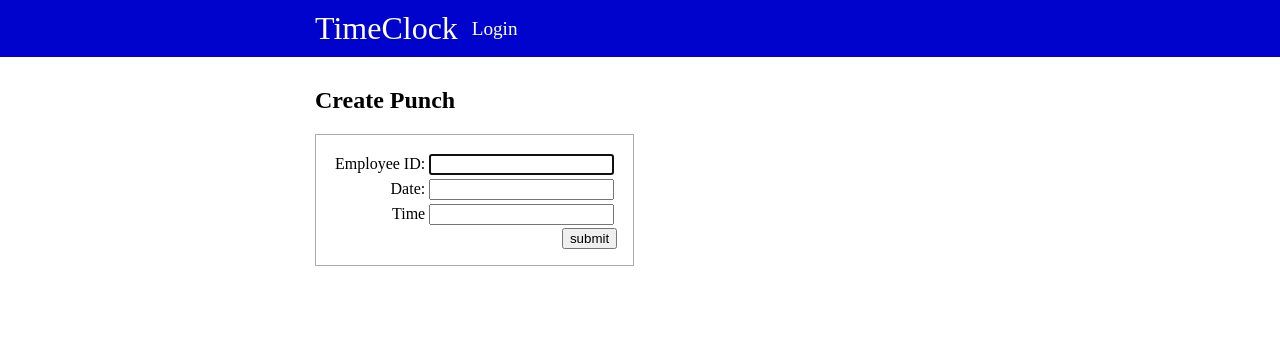
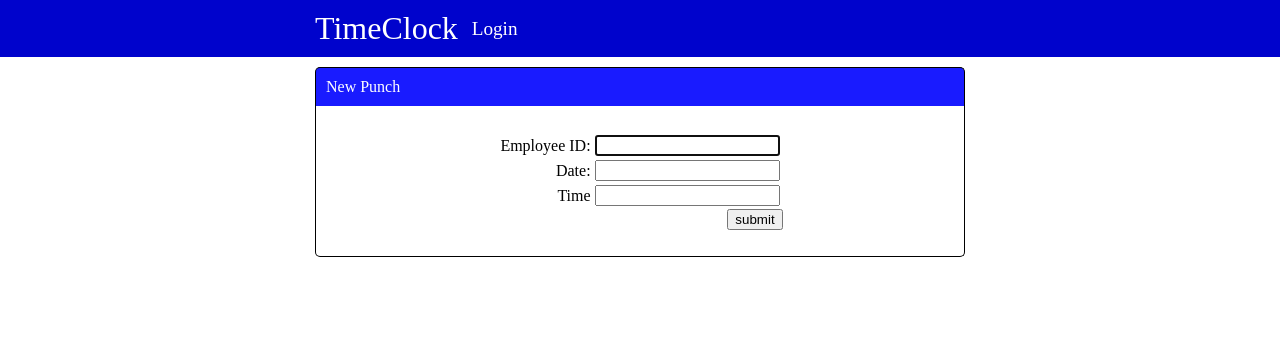
Before and after one commit to JamesLikier/timeclock, a Python web app: template templates/punch/punchNewGET.html in a window 1280 px wide. Shown: the top 339 px of the page. Run offline with Jinja, Linux system fonts and the light colour scheme; the template is opened without the code that fills it, so the values that code supplies are empty.

Commit message:
user_macros.html: Removed border class from forms.
Added general_macros.html
* Added section macro to unify styling.

punch_macros.html:
Updated to use new section macro.

user_macros.html:
Updated to use new section macro.

timeclock.css:
Added styles for new section elements.
Changed width of employee list.
Added some helper classes.

```diff
--- a/static/timeclock.css
+++ b/static/timeclock.css
@@ -9,6 +9,10 @@
     --success-color: #99ffb1;
     --error-color: #ffb8b8;
     --warning-color: #f3ffb8;
+    --section-header-bg-color: rgba(0,3,255,0.9);
+    --section-header-text-color: white;
+    --section-body-bg-color: white;
+    --section-body-text-color: black;
 }
 
 html {
@@ -37,8 +41,8 @@ body {
 
 @media (max-width: 800px) {
     .container {
-        margin-left: 10px;
-        margin-right: 0px;
+        margin-left: 5px;
+        margin-right: 5px;
     }
 
     .navbar {
@@ -172,7 +176,7 @@ body {
 }
 
 .employee-list {
-    width: max-content;
+    min-width: 300px;
     border: 1px solid;
     display: flex;
     flex-direction: column;
@@ -296,6 +300,12 @@ form input[type="submit"] {
 .p-r {
     position: relative;
 }
+.min-c {
+    width: min-content;
+}
+.text-c {
+    text-align: center;
+}
 .floating {
     position: absolute;
     background-color: var(--body-bg-color);
@@ -415,3 +425,33 @@ form input[type="submit"] {
     padding-right: 1em;
 }
 /* END MODAL */
+
+/* SECTION */
+.section-header, .section-content {
+    padding: 10px;
+    border-left: 1px solid black;
+    border-right: 1px solid black;
+}
+.section-header {
+    background-color: var(--section-header-bg-color);
+    color: var(--section-header-text-color);
+    border-top: 1px solid black;
+    border-top-left-radius: 5px;
+    border-top-right-radius: 5px;
+}
+.section-content {
+    display: flex;
+    background-color: var(--section-content-bg-color);
+    color: var(--section-content-text-color);
+    border-bottom: 1px solid black;
+    border-bottom-left-radius: 5px;
+    border-bottom-right-radius: 5px;
+}
+/* END SECTION */
+
+.flex-start {
+    justify-content: flex-start;
+}
+.flex-center {
+    justify-content: center;
+}
--- a/templates/punch/punch_macros.html
+++ b/templates/punch/punch_macros.html
@@ -1,4 +1,5 @@
 {% import "util/form_macros.html" as formMacros %}
+{% import "util/general_macros.html" as util %}
 {% macro displayNumPad(inputName="numpad-value") %}
     <div id="numpad">
         <table><tr><td id="numpad-display"></td></tr></table>
@@ -47,12 +48,15 @@
     {% endif %}
 {% endmacro %}
 {% macro displayEmployeePunches(startDate,endDate,employeeid,pairList) %}
-    <h2>Punches</h2>
+    {% call util.section("Punch List") %}
         {{ formMacros.input("employeeId",id="punchlistEmployeeId",type="hidden",value=employeeid) }}
         <table>
-    {{ formMacros.input("startDate",id="punchlistStartdate",type="date",label="Start Date:",table=True,value=startDate) }}
-    {{ formMacros.input("endDate",id="punchlistEnddate",type="date",label="End Date:",table=True,value=endDate) }}
+            {{ formMacros.input("startDate",id="punchlistStartdate",type="date",label="Start
+            Date:",table=True,value=startDate) }}
+            {{ formMacros.input("endDate",id="punchlistEnddate",type="date",label="End Date:",table=True,value=endDate)
+            }}
         </table>
+        <br>
         <table class="punch-list">
             <tr>
                 <th>Date</th>
@@ -64,19 +68,24 @@
             </tr>
             {% for p in pairList %}
             <tr class="{{ loop.cycle('r1','r2') }}">
-            <td class="punch-list-date">{{ p.date }}</td>
+                <td class="punch-list-date">{{ p.date.strftime("%m-%d") }}</td>
                 <td class="punch-list-state">{% if p.p1 != None %}{{ p.p1.state|upper }}{% endif %}</td>
-            <td class="punch-list-time" data-eid="{{ employeeid }}" data-date="{{ p.date }}" data-pid="{% if p.p1 != None %}{{ p.p1.id }}{% else %}new{% endif %}">{% if p.p1 != None %}{{ p.p1.datetime.strftime('%H:%M') }}{% endif %}</td>
+                <td class="punch-list-time" data-eid="{{ employeeid }}" data-date="{{ p.date }}"
+                    data-pid="{% if p.p1 != None %}{{ p.p1.id }}{% else %}new{% endif %}">{% if p.p1 != None %}{{
+                    p.p1.datetime.strftime('%H:%M') }}{% endif %}</td>
                 <td class="punch-list-state">{% if p.p2 != None %}{{ p.p2.state|upper }}{% endif %}</td>
-            <td class="punch-list-time" data-eid="{{ employeeid }}" data-date="{{ p.date }}" data-pid="{% if p.p2 != None %}{{ p.p2.id }}{% else %}new{% endif %}">{% if p.p2 != None %}{{ p.p2.datetime.strftime('%H:%M') }}{% endif %}</td>
+                <td class="punch-list-time" data-eid="{{ employeeid }}" data-date="{{ p.date }}"
+                    data-pid="{% if p.p2 != None %}{{ p.p2.id }}{% else %}new{% endif %}">{% if p.p2 != None %}{{
+                    p.p2.datetime.strftime('%H:%M') }}{% endif %}</td>
                 <td class="punch-list-hours">{{ getHours(p) }}</td>
             </tr>
             {% endfor %}
         </table>
+    {% endcall %}
 {% endmacro %}
 {% macro displayNewPunchForm() %}
-    <h2>Create Punch</h2>
-    <form class="border" id="newPunch" action="/api/punch/new" method="POST">
+    {% call util.section("New Punch") %}
+    <form id="newPunch" action="/api/punch/new" method="POST">
         <table>
             {{ formMacros.input("employeeid",label="Employee ID:",table=True,autofocus=True) }}
             {{ formMacros.input("date",label="Date:",table=True) }}
@@ -84,4 +93,5 @@
         </table>
         {{ formMacros.input("Submit",value="submit",type="Submit") }}
     </form>
+    {% endcall %}
 {% endmacro %}
--- a/templates/user/user_macros.html
+++ b/templates/user/user_macros.html
@@ -1,6 +1,6 @@
 {% import "util/form_macros.html" as formMacros %}
 {% macro displayLogin() %}
-<form id="login" action="/api/login" method="POST" class="border">
+<form id="login" action="/api/login" method="POST">
     <table>
         {{ formMacros.input(name="username",label="Username:",type="text",table=True) }}
         {{ formMacros.input(name="password",label="Password:",type="password",table=True) }}
@@ -9,7 +9,7 @@
 </form>
 {% endmacro %}
 {% macro displaySetPassword(user) %}
-<form action="/api/setpassword" method="POST" class="border">
+<form action="/api/setpassword" method="POST">
     <table>
         {% if user == "None" %}
             {{ formMacros.input(name="username",label="Username:",table=True) }}
--- /dev/null
+++ b/templates/util/general_macros.html
@@ -0,0 +1,10 @@
+{% macro section(header,justify_content="flex-center") %}
+<div class="section">
+    <div class="section-header">
+        {{ header }}
+    </div>
+    <div class="section-content {{ justify_content }}">
+        <div>{{ caller() }}</div>
+    </div>
+</div>
+{% endmacro %}
```
Also changed, not shown: templates/employee/employee_macros.html (+8 -3 lines). Lines whose indentation alone changed are shown as unchanged.
